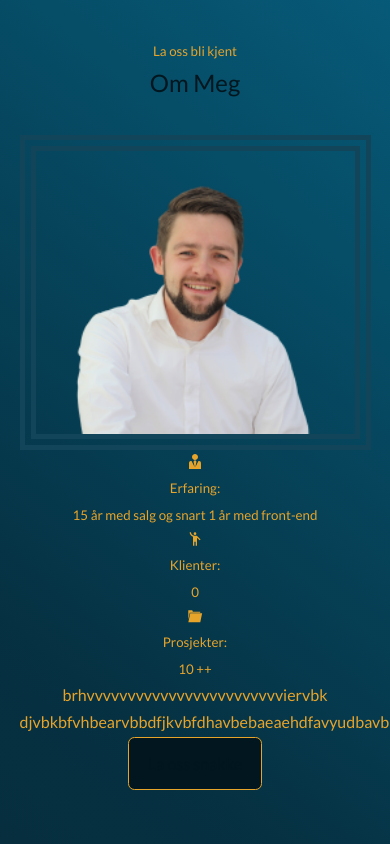
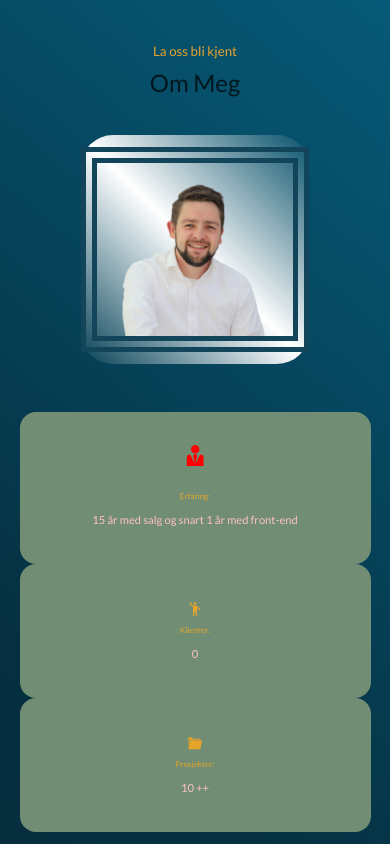
Before and after one commit to Andreastak86/react_portfolio, a React (Create React App) app: page / in a window 390 px wide. Shown: the part 900-1744 px from the top of the page. Built offline with nearby package versions, Linux system fonts and the light colour scheme.

Commit message:
new features

```diff
--- a/src/components/about/about.css
+++ b/src/components/about/about.css
@@ -0,0 +1,106 @@
+.about__container {
+  display: grid;
+  grid-template-columns: 35% 50%;
+  gap: 15%;
+}
+
+.about__me {
+  width: 100%;
+  aspect-ratio: 1/1;
+  border-radius: 2rem;
+  background: linear-gradient(
+    45deg,
+    transparent,
+    var(--color-white),
+    transparent
+  );
+  display: grid;
+  place-items: center;
+}
+
+.about__me-image {
+  border-radius: 2rem;
+  overflow: hidden;
+  transform: rotate(10deg);
+  transition: var(--transition);
+}
+
+.about__me-image:hover {
+  transform: rotate(0);
+}
+
+.about_cards {
+  display: grid;
+  grid-template-columns: repeat(3, 1fr);
+  gap: 1.5rem;
+}
+
+.about__card {
+  background: var(--color-bg-variant);
+  border: 1px solid transparent;
+  border-radius: 1rem;
+  padding: 2rem;
+  text-align: center;
+  transition: var(--transition);
+}
+
+.about__card:hover {
+  background: transparent;
+  border-color: blue;
+  cursor: pointer;
+}
+
+.about__icon {
+  color: red;
+  font-size: 1.4rem;
+  margin-bottom: 1rem;
+}
+
+.about__card h5 {
+  font-size: 0.5rem;
+}
+
+.about__card small {
+  font-size: 0.7rem;
+  color: pink;
+}
+
+.about__content p {
+  margin: 2rem 0 2.6rem;
+  color: pink;
+}
+
+/*-----------------------Media Queries Medium---------------*/
+@media screen and (max-width: 1024px) {
+  .about__container {
+    grid-template-columns: 1fr;
+    gap: 0;
+  }
+
+  .about__me {
+    width: 50%;
+    margin: 2rem auto 4rem;
+  }
+
+  .about__content p {
+    margin: 1rem 0 1.5rem;
+  }
+}
+
+/*-----------------------Media Queries Small---------------*/
+@media screen and (max-width: 600px) {
+  .about__me {
+    width: 65%;
+    margin: 0 auto 3rem;
+  }
+  .about__cards {
+    grid-template-columns: 1fr 1fr;
+    gap: 1rem;
+  }
+  .about__content {
+    text-align: center;
+  }
+  .about__content p {
+    margin: 1.5rem 0;
+  }
+}
--- a/src/components/header/header.css
+++ b/src/components/header/header.css
@@ -57,12 +57,14 @@ header {
   background: white;
 } */
 
+/*-----------------------Media Queries Medium---------------*/
 @media screen and (max-width: 1024px) {
   header {
     height: 68vh;
   }
 }
 
+/*-----------------------Media Queries Small---------------*/
 @media screen and (max-width: 600px) {
   header {
     height: 100vh;
```
